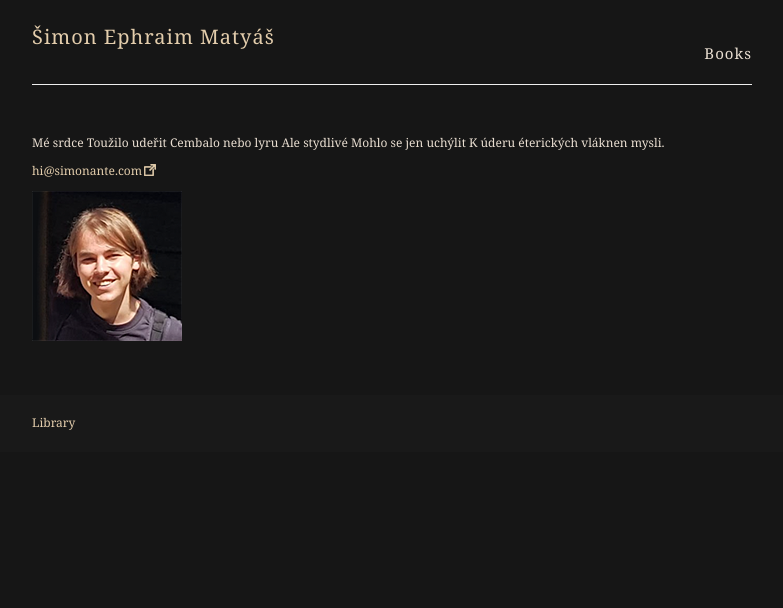
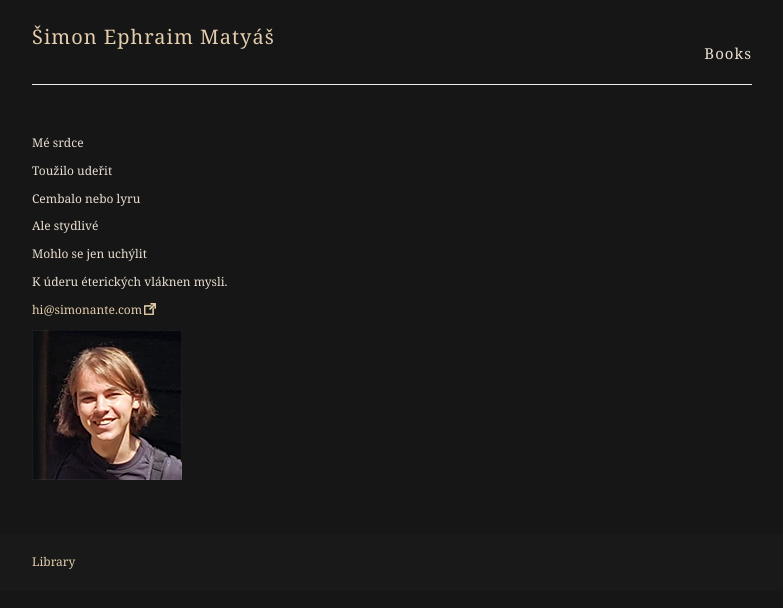
Before and after one commit to simonante/shimonem, a Jekyll site: the page built from index.md, in a window 1280 px wide. Shown: the top 608 px of the page, without its empty margins (248-1031 px from the left). Built offline with Jekyll 4.4.1, drawn with Linux system fonts in a browser that asks for light colours.

```diff
--- a/index.md
+++ b/index.md
@@ -3,12 +3,12 @@ layout: page
 title:
 ---
 
-<p>Mé srdce
-Toužilo udeřit
-Cembalo nebo lyru
-Ale stydlivé
-Mohlo se jen uchýlit
-K úderu éterických vláknen mysli.</p>
+<p>Mé srdce</p>
+<p>Toužilo udeřit</p>
+<p>Cembalo nebo lyru</p>
+<p>Ale stydlivé</p>
+<p>Mohlo se jen uchýlit</p>
+<p>K úderu éterických vláknen mysli.</p>
 <a href="mailto:hi@simonante.com" class="external">hi@simonante.com</a>
 
 ![Simon](/assets/s_ante.png)
```
